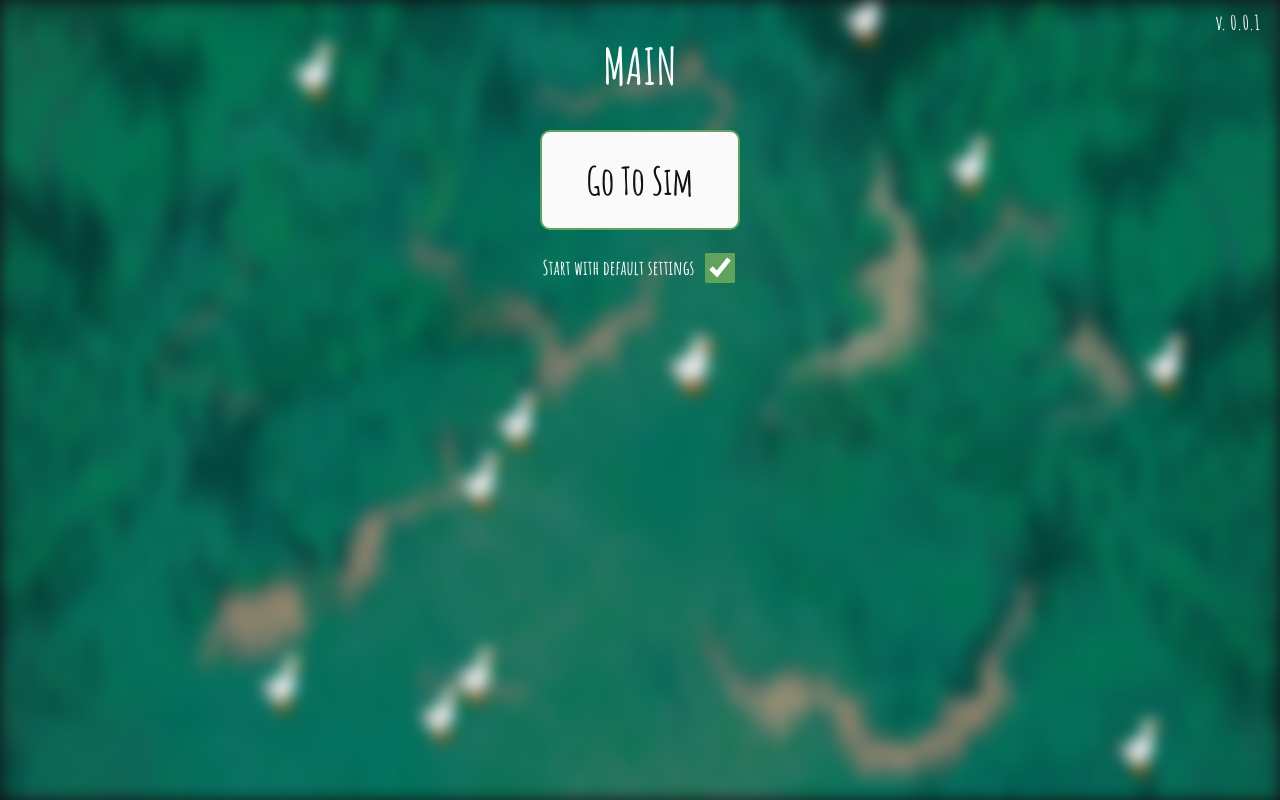
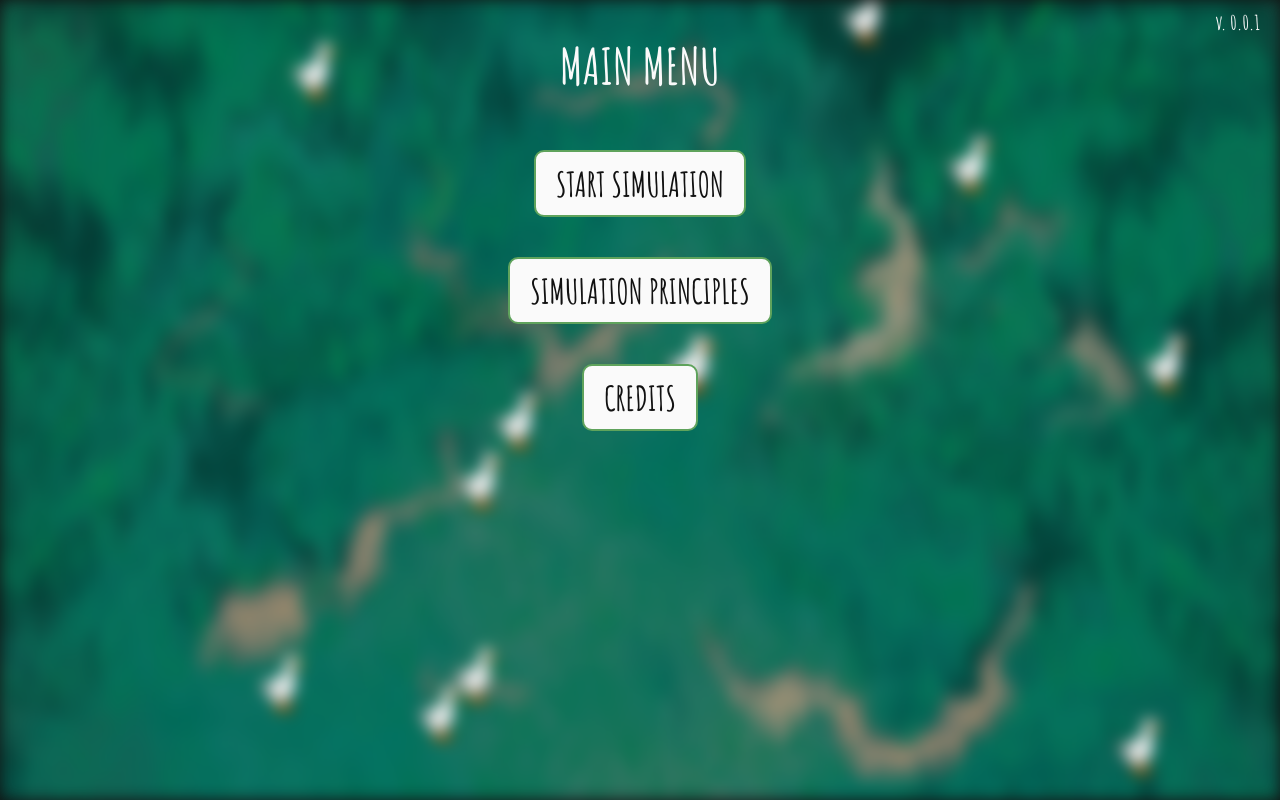
Before and after one commit to Enerveen/goosel2.0, a React (Vite) app: page / in a window 1280 px wide. Built offline with nearby package versions, Linux system fonts and the light colour scheme.

Commit message:
navigation updated

```diff
--- a/src/App.tsx
+++ b/src/App.tsx
@@ -18,7 +18,7 @@ const App = () => {
             {phase === 'NOT_STARTED' && <Main setAppPhase={setPhase}/>}
             {phase === 'STARTED' && <Simulation setAppPhase={setPhase}/>}
             <Suspense fallback={<Loader/>}>
-                {phase === 'FINISHED' && <LazyResults/>}
+                {phase === 'FINISHED' && <LazyResults setAppPhase={setPhase}/>}
             </Suspense>
         </div>
     </ImageContext.Provider> : <Loader/>
--- a/src/components/Button/Button.tsx
+++ b/src/components/Button/Button.tsx
@@ -3,7 +3,7 @@ import classes from './Button.module.scss'
 import {clsSum} from "../../utils/utils";
 
 interface IButtonProps {
-    children: string | ReactNode | ReactNode[],
+    children?: string | ReactNode | ReactNode[],
     onClick: () => void,
     className?: string
 }
--- a/src/components/Charts/customChartComponents.tsx
+++ b/src/components/Charts/customChartComponents.tsx
@@ -32,7 +32,7 @@ interface ITooltipContentProps {
 export const TooltipContent = ({o, calculateLabel}: ITooltipContentProps) => {
     const {payload, label} = o;
 
-    return <div className={classes.tooltipContainer}>
+    return payload ? <div className={classes.tooltipContainer}>
         <div className={classes.tooltipHeading}>Year {label}</div>
         <div className={classes.tooltipItemList}>
             {payload.map((entry: any, index: number) => {
@@ -43,7 +43,7 @@ export const TooltipContent = ({o, calculateLabel}: ITooltipContentProps) => {
                     </span>
             })}
         </div>
-    </div>
+    </div> : <></>
 };
 
 export const CustomLegend = ({payload}: any) => {
--- a/src/components/Controls/Controls.tsx
+++ b/src/components/Controls/Controls.tsx
@@ -27,7 +27,7 @@ const Controls = observer(({setAppPhase}: IControlsProps) => {
             new Animal({
                 id: `A${getId()}`,
                 position: getRandomPosition(fieldSize.width, fieldSize.height),
-                age: {current: 0, birthTimestamp: timestamp, deathTimestamp: undefined},
+                age: {current: 0, birthTimestamp: timestamp},
                 energy: {current: animalMaxEnergy, max: animalMaxEnergy, breedingCD: 0}
             })
         )
--- a/src/entities/Plant.ts
+++ b/src/entities/Plant.ts
@@ -1,6 +1,6 @@
 import Entity from "./Entity";
 import {plantKind, Position} from "../types";
-import {getRandomInRange} from "../utils/utils";
+import {coinFlip, getRandomInRange} from "../utils/utils";
 import simulationStore from "../stores/simulationStore";
 import {getRandomPosition} from "../utils/helpers";
 import Animal from "./Animal";
@@ -50,7 +50,7 @@ class Plant extends Entity {
                 animal.energy.breedingCD = 0
                 break;
             case "speed":
-                animal.stats.speed += 0.1
+                coinFlip() ? animal.stats.speed += 0.1 : animal.stats.speed -= 0.1
                 break;
             case "gay":
                 animal.genes.gay = !animal.genes.gay
--- a/src/stages/Main/Main.module.scss
+++ b/src/stages/Main/Main.module.scss
@@ -5,11 +5,19 @@
   justify-content: center;
   align-items: center;
   flex-direction: column;
+  color: #fafafa;
 
-  h1 {
-    color: #fafafa
+  h2 {
+    font-size: 32px;
+    margin: 0;
   }
+}
 
+.screenContainer {
+  display: flex;
+  justify-content: center;
+  align-items: center;
+  flex-direction: column;
 }
 
 .version {
@@ -21,8 +29,11 @@
 }
 
 .button {
-  width: 200px;
-  height: 100px;
-  font-size: 38px;
-  margin-bottom: 20px;
+  padding: 10px 20px;
+  font-size: 34px;
+  margin: 20px 0;
 }
+
+.checkboxNotExpanded {
+  margin-bottom: 60px;
+}
--- a/src/stages/Main/Main.tsx
+++ b/src/stages/Main/Main.tsx
@@ -8,9 +8,15 @@ import BackgroundScene from "../../components/BackgroundScene/BackgroundScene";
 import Checkbox from "../../components/Checkbox/Checkbox";
 import Button from "../../components/Button/Button";
 import {validateSimulationConstants} from "../../utils/validators";
+import {clsSum} from "../../utils/utils";
 
-interface IMainProps {
-    setAppPhase: (phase: appPhase) => void
+type mainMenuScreens = 'MAIN' | 'START' | 'HOW_TO' | 'CREDITS'
+
+enum screenHeading {
+    'MAIN' = 'MAIN MENU',
+    'START' = 'SIMULATION SETTINGS',
+    'HOW_TO' = 'SIMULATION PRINCIPLES',
+    'CREDITS' = 'CREDITS'
 }
 
 const localConstants = localStorage.getItem('simConstants')
@@ -19,12 +25,31 @@ const MemoizedBackground = memo(BackgroundScene)
 
 const Version = () => <span className={classes.version}>v. {appConstants.version}</span>
 
-const Main = ({setAppPhase}: IMainProps) => {
+interface IMainMenuProps {
+    setCurrentScreen: (screen: mainMenuScreens) => void
+}
+const MainMenu = ({setCurrentScreen}: IMainMenuProps) => {
+    return <div className={classes.screenContainer}>
+        <Button onClick={() => setCurrentScreen('START')} className={classes.button}>
+            START SIMULATION
+        </Button>
+        <Button onClick={() => setCurrentScreen('HOW_TO')} className={classes.button}>
+            SIMULATION PRINCIPLES
+        </Button>
+        <Button onClick={() => setCurrentScreen('CREDITS')} className={classes.button}>
+            CREDITS
+        </Button>
+    </div>
+}
+interface ISimulationStartProps {
+    setAppPhase: (phase: appPhase) => void,
+    setCurrentScreen: (screen: mainMenuScreens) => void
+}
+const SimulationStart = ({setAppPhase, setCurrentScreen}:ISimulationStartProps) => {
     const [isDefaultSettings, setIsDefaultSettings] = useState(true)
     const [constantsValues, setConstantsValues] = useState(() => localConstants ?
         validateSimulationConstants(JSON.parse(localConstants)) : defaultSimConstants
     )
-
     const toggleSettingsCheckbox = useCallback(
         () => setIsDefaultSettings(prevState => !prevState), []
     )
@@ -37,23 +62,72 @@ const Main = ({setAppPhase}: IMainProps) => {
         setAppPhase('STARTED')
     }, [constantsValues, setAppPhase, isDefaultSettings])
 
+    return <div className={classes.screenContainer}>
+        <Button onClick={onSimStart} className={classes.button}>
+            START!
+        </Button>
+        <Checkbox
+            className={clsSum(isDefaultSettings ? classes.checkboxNotExpanded : null)}
+            label={'Start with default settings'}
+            onChange={toggleSettingsCheckbox}
+            checked={isDefaultSettings}
+        />
+        {!isDefaultSettings ?
+            <SimulationSettings constantsValues={constantsValues} setConstantsValues={setConstantsValues}/> : <></>}
+        <Button onClick={() => setCurrentScreen('MAIN')} className={classes.button}>
+            BACK
+        </Button>
+    </div>
+}
+
+interface ICreditsProps {
+    setCurrentScreen: (screen: mainMenuScreens) => void
+}
+
+const Credits = ({setCurrentScreen}:ICreditsProps) => {
+    return <div className={classes.screenContainer}>
+        <h2>Nothing to see here</h2>
+        <h2>yet...</h2>
+        <Button onClick={() => setCurrentScreen('MAIN')} className={classes.button}>
+            BACK
+        </Button>
+    </div>
+}
+
+interface IHowToProps {
+    setCurrentScreen: (screen: mainMenuScreens) => void
+}
+const HowTo = ({setCurrentScreen}:IHowToProps) => {
+    return <div className={classes.screenContainer}>
+        <h2>Nothing to see here</h2>
+        <h2>yet...</h2>
+        <Button onClick={() => setCurrentScreen('MAIN')} className={classes.button}>
+            BACK
+        </Button>
+    </div>
+}
+
+interface IMainProps {
+    setAppPhase: (phase: appPhase) => void
+}
+const Main = ({setAppPhase}: IMainProps) => {
+    const [currentScreen, setCurrentScreen] = useState<mainMenuScreens>('MAIN')
+
     return <>
         <Version/>
         <MemoizedBackground/>
         <div className={classes.container}>
             <h1>
-                MAIN
+                {screenHeading[currentScreen]}
             </h1>
-            <Button onClick={onSimStart} className={classes.button}>
-                Go To Sim
-            </Button>
-            <Checkbox
-                label={'Start with default settings'}
-                onChange={toggleSettingsCheckbox}
-                checked={isDefaultSettings}
-            />
-            {!isDefaultSettings ?
-                <SimulationSettings constantsValues={constantsValues} setConstantsValues={setConstantsValues}/> : <></>}
+            {currentScreen === 'MAIN' ?
+                <MainMenu setCurrentScreen={setCurrentScreen}/> : <></>}
+            {currentScreen === 'START' ?
+                <SimulationStart setAppPhase={setAppPhase} setCurrentScreen={setCurrentScreen}/> : <></>}
+            {currentScreen === 'HOW_TO' ?
+                <HowTo setCurrentScreen={setCurrentScreen}/> : <></>}
+            {currentScreen === 'CREDITS' ?
+                <Credits setCurrentScreen={setCurrentScreen}/> : <></>}
         </div>
     </>
 }
--- a/src/stages/Results/Results.module.scss
+++ b/src/stages/Results/Results.module.scss
@@ -17,3 +17,9 @@
 .chartContainer {
   margin: 20px;
 }
+
+.backBtn {
+  margin: 20px 0 40px 0;
+  padding: 10px 20px;
+  font-size: 34px;
+}
--- a/src/utils/eventHandlers.ts
+++ b/src/utils/eventHandlers.ts
@@ -14,8 +14,7 @@ export const handleCanvasClick = (
     const activeEntity = entities.find(animal => {
         const {width, height, offsetX, offsetY} = renderer.calculateAnimalTexture({
             gender: animal.gender,
-            age: animal.age.current,
-            isAlive: animal.isAlive
+            age: animal.age.current
         })
 
         if (renderer.context) {
```
Also changed, not shown: src/stages/Results/Results.tsx (+11 -2 lines).
